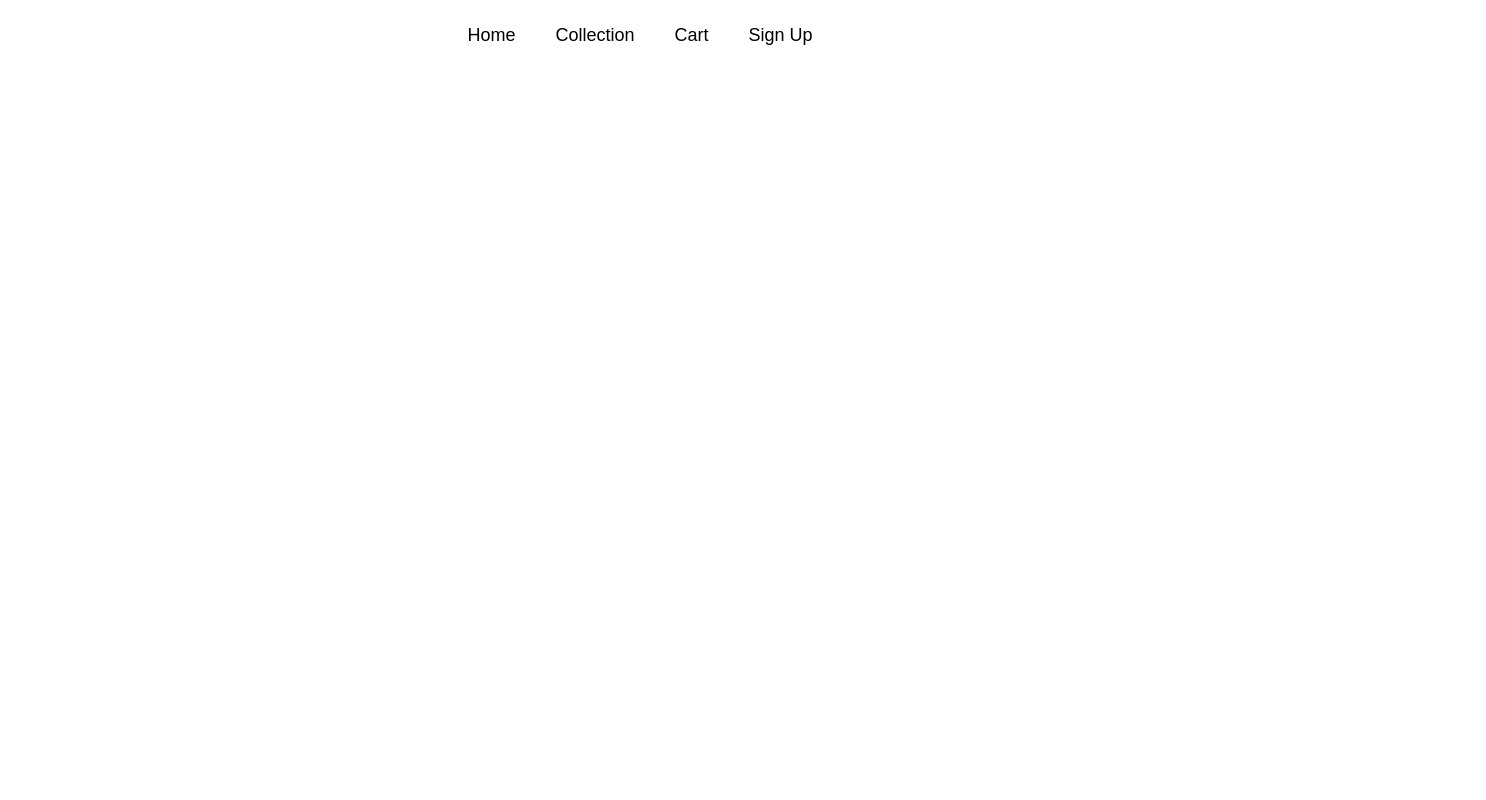
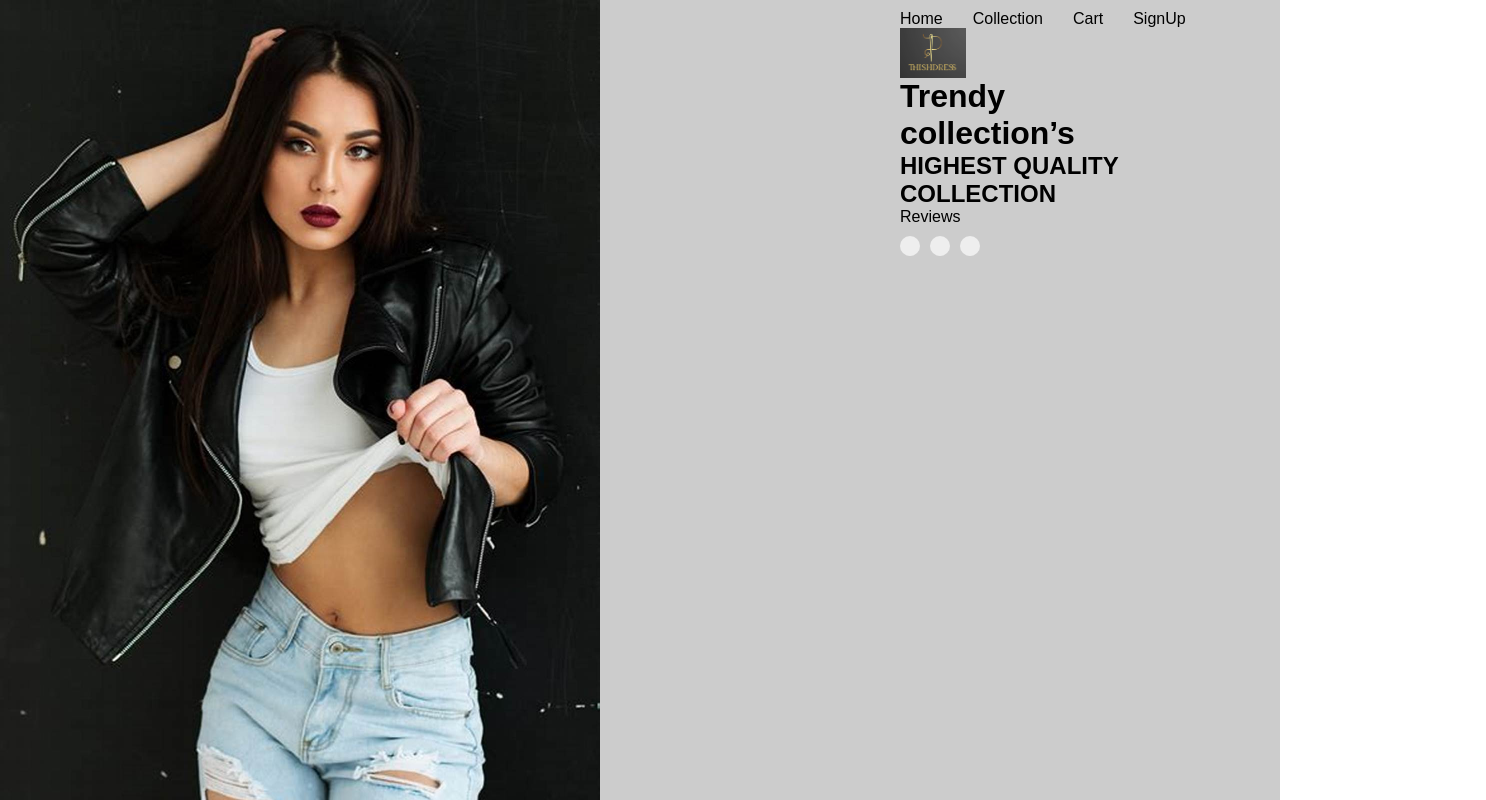
Before and after one commit to ThishmiGunawardhana/ThishDress_Reactjs_Frontend, a React (Create React App) app in the folder thish_dress/: page / in a window 1280 px wide. Shown: the top 800 px of the page, 1486 px wide, since content can reach past the window. Built offline with nearby package versions, Linux system fonts and the light colour scheme.

Commit message:
recently updated

```diff
--- /dev/null
+++ b/thish_dress/src/App.css
@@ -0,0 +1,3 @@
+.App {
+  font-family: Arial, sans-serif;
+}
--- /dev/null
+++ b/thish_dress/src/App.js
@@ -0,0 +1,13 @@
+import React from 'react';
+import Home from './Components/Home/Home';
+import './App.css';
+
+function App() {
+  return (
+    <div className="App">
+      <Home />
+    </div>
+  );
+}
+
+export default App;
--- a/thish_dress/src/App.jsx
+++ /dev/null
@@ -1,10 +0,0 @@
-import React from 'react'
-import Navbar from './Components/Navbar/Navbar'
-
-export default function App() {
-  return (
-    <div className='container'>
-      <Navbar/>
-    </div>
-  )
-}
--- a/thish_dress/src/Components/Home/Home.css
+++ b/thish_dress/src/Components/Home/Home.css
@@ -0,0 +1,64 @@
+.main-content {
+  padding: 0px;
+  background-color: #ccc;
+  height: auto;
+  display: flex;
+  flex-direction: row;
+  align-items: flex-start;
+}
+
+.image-container img {
+  width: 600px;
+  height: 900px;
+}
+
+.image{
+  display: flex;
+  align-items: flex-start;
+}
+
+.text-container {
+  margin-right: 0;
+}
+
+.text-container h1, .text-container h2 {
+  margin: 0;
+}
+
+.review-circles {
+  display: flex;
+  gap: 10px;
+  margin-top: 10px;
+}
+
+.circle {
+  width: 20px;
+  height: 20px;
+  background-color: #eee;
+  border-radius: 50%;
+}
+.logo {
+  height: 50px;
+}
+
+ul {
+  list-style: none;
+  display: flex;
+  gap: 30px;
+
+}
+
+ul li a {
+  text-decoration: none;
+  color: black;
+  font-size: 16px;
+}
+
+.home {
+  display: flex;
+  flex-direction: column;
+  justify-content: space-between;
+  align-items: center;
+  padding: 10px 300px;
+
+}
--- a/thish_dress/src/Components/Home/Home.jsx
+++ b/thish_dress/src/Components/Home/Home.jsx
@@ -0,0 +1,39 @@
+import React from 'react';
+import './Home.css';
+import home_image from '../../assets/01.jpeg';
+import logo_image from '../../assets/logo.png';
+
+const Home = () => {
+  return (
+    <div className="main-content">
+      <div className="image-container">
+        <img src={home_image} alt="Trendy Collection" />
+      </div>
+      <div className="home">
+      <div className='navbar'>
+        <ul>
+          <li><a href="#home">Home</a></li>
+          <li><a href="#collection">Collection</a></li>
+          <li><a href="#cart">Cart</a></li>
+          <li><a href="#signup">SignUp</a></li>
+        </ul>
+        <div className='image'>
+        <img src={logo_image} alt="Thishdress Logo" className="logo" />
+        </div>
+      </div>
+      <div className="text-container">
+        <h1>Trendy collection’s</h1>
+        <h2>HIGHEST QUALITY COLLECTION</h2>
+        <p>Reviews</p>
+        <div className="review-circles">
+          <div className="circle"></div>
+          <div className="circle"></div>
+          <div className="circle"></div>
+        </div>
+      </div>
+      </div>
+    </div>
+  );
+}
+
+export default Home;
--- a/thish_dress/src/Components/Navbar/Navbar.css
+++ /dev/null
@@ -1,21 +0,0 @@
-.navbar{
-    width: 100%;
-    display: flex;
-    align-items: center;
-    justify-content: space-between;
-    background: A8A8A6;
-    padding: 15px 7px;
-}
-
-ul{
-    flex: 1;
-    list-style: none;
-    text-align: center;
-}
-
-ul li{
-    display: inline-block;
-    margin: 10px 20px;
-    font-size: 18px;
-    cursor: pointer;
-}
--- a/thish_dress/src/Components/Navbar/Navbar.jsx
+++ /dev/null
@@ -1,22 +0,0 @@
-import React from 'react'
-import './Navbar.css'
-
-export default function Navbar() {
-  return (
-    <div className='navbar'>
-        <img src="" alt="" className='logo'/>
-        <ul>
-            <li>Home</li>
-            <li>Collection</li>
-            <li>Cart</li>
-            <li>Sign Up</li>
-        </ul>
-
-        <img src="" alt="" className='logo'/>
-
-    </div>
-
-
-
-  )
-}
```
Also changed, not shown: thish_dress/src/assets/logo.png (added), 1 other file (tests, documents, lock files or other folders).
